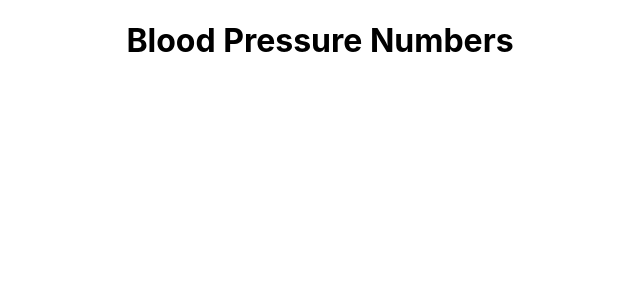
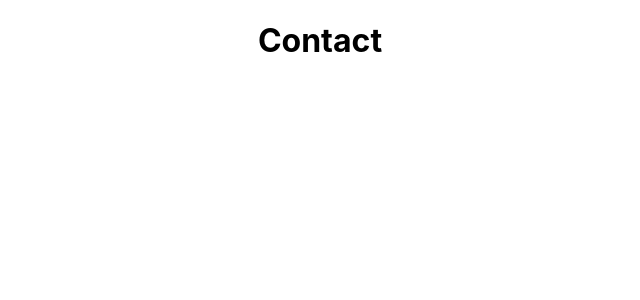
Before and after one commit to jgarcia4444/bpn-web-client, a React (Create React App) app: page /contact in a window 1280 px wide. Shown: the top 300 px of the page, without its empty margins (320-960 px from the left). Built offline with nearby package versions, Linux system fonts and the light colour scheme.

Commit message:
Created the contact component and the nav component. Also installed react router dom.

```diff
--- a/package.json
+++ b/package.json
@@ -9,6 +9,7 @@
     "react": "^17.0.2",
     "react-bootstrap": "^1.6.1",
     "react-dom": "^17.0.2",
+    "react-router-dom": "^5.2.0",
     "react-scripts": "4.0.3",
     "web-vitals": "^1.0.1"
   },
--- a/src/App.js
+++ b/src/App.js
@@ -1,16 +1,34 @@
 import React, { Component } from 'react';
 import { Container, Row, Col } from 'react-bootstrap';
+import {
+  BrowserRouter as Router,
+  Switch,
+  Route
+} from 'react-router-dom';
 
 import './App.css';
+import Contact from './components/Contact';
+import Home from './components/Home';
 
 class App extends Component {
 
 
+
   render() {
     return (
-      <Container className="App">
-        <h1>Blood Pressure Numbers</h1>
-      </Container>
+      <Router>
+        <Container className="App">
+          <Switch>
+            <Route path="/contact">
+              <Contact />
+            </Route>
+            <Route path="/">
+
+                <Home />
+            </Route>
+          </Switch>
+        </Container>
+      </Router>
     )
   }
 }
--- /dev/null
+++ b/src/components/Contact/index.js
@@ -0,0 +1,18 @@
+import React, { Component } from 'react';
+import { Container, Row, Col } from 'react-bootstrap';
+
+import './index.css';
+
+class Contact extends Component {
+
+    render() {
+
+        return (
+            <Container>
+                <h1>Contact</h1>
+            </Container>
+        )
+    }
+}
+
+export default Contact;
--- /dev/null
+++ b/src/components/Home/index.js
@@ -0,0 +1,18 @@
+import React, { Component } from 'react';
+import { Container, Row, Col } from 'react-bootstrap';
+
+import './index.css';
+
+class Home extends Component {
+
+    render() {
+
+        return (
+            <Container>
+                <h1>Blood Pressure Numbers</h1>
+            </Container>
+        )
+    }
+}
+
+export default Home;
```
Also changed, not shown: src/components/Nav/index.js (added, +15 -0 lines), src/components/Contact/index.css (added), src/components/Home/index.css (added), src/components/Nav/index.css (added), 2 other files (tests, documents, lock files or other folders).
